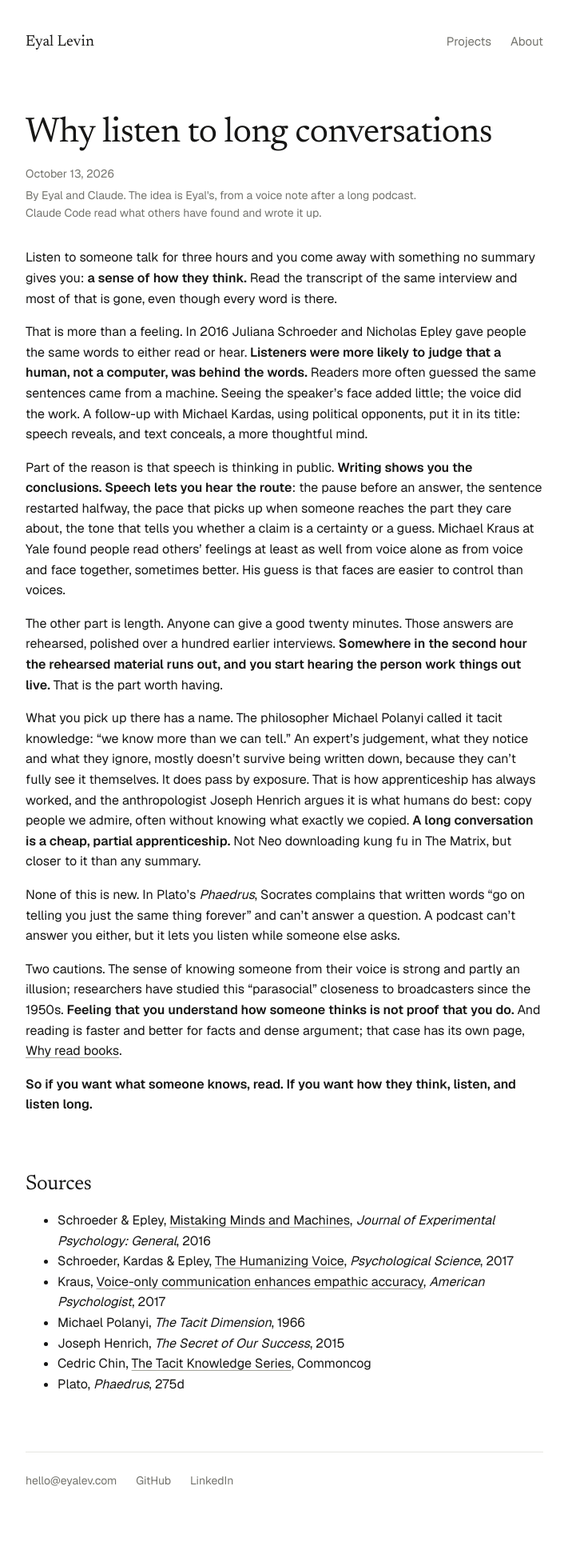
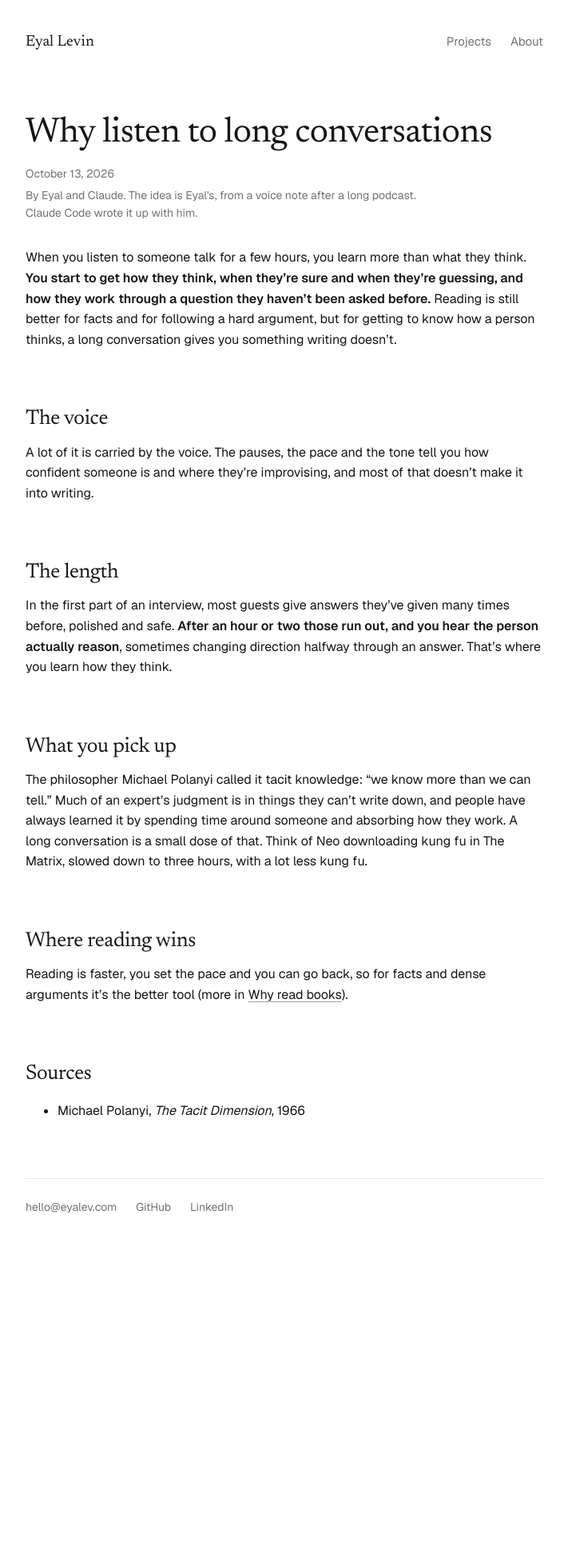
Before and after one commit to eyalev/eyalev.github.io, a Jekyll site: the page built from _with_claude/why-listen-to-long-conversations.md, in a window 1280 px wide. Shown: the whole page at 80% size, without its empty margins (284-995 px from the left). Built offline with Jekyll 4.4.1, drawn with Linux system fonts in a browser that asks for light colours; after the commit the page ends 1601 px from its top, so only the background shows below that.

Commit message:
Listening post: rewrite gist-first, as edited with Eyal
Whole message in the first paragraph; short explained sections after it.
Removed the transcript line, the Schroeder & Epley studies and the
parasocial caveat at Eyal's request.

Co-Authored-By: Claude Opus 5.5 (1M context) <noreply@anthropic.com>

```diff
--- a/_with_claude/why-listen-to-long-conversations.md
+++ b/_with_claude/why-listen-to-long-conversations.md
@@ -4,33 +4,29 @@ title: Why listen to long conversations
 date: 2026-10-13
 redirect_from:
   - /with-claude/what-a-transcript-leaves-out/
-byline: By Eyal and Claude. The idea is Eyal's, from a voice note after a long podcast. Claude Code read what others have found and wrote it up.
-description: What hours of podcasts and long interviews give you that reading doesn't, the evidence behind it, and its limits.
+byline: By Eyal and Claude. The idea is Eyal's, from a voice note after a long podcast. Claude Code wrote it up with him.
+description: What hours of podcasts and long interviews give you that reading doesn't.
 noindex: true
 ---
 
-Listen to someone talk for three hours and you come away with something no summary gives you: **a sense of how they think.** Read the transcript of the same interview and most of that is gone, even though every word is there.
+When you listen to someone talk for a few hours, you learn more than what they think. **You start to get how they think, when they're sure and when they're guessing, and how they work through a question they haven't been asked before.** Reading is still better for facts and for following a hard argument, but for getting to know how a person thinks, a long conversation gives you something writing doesn't.
 
-That is more than a feeling. In 2016 Juliana Schroeder and Nicholas Epley gave people the same words to either read or hear. **Listeners were more likely to judge that a human, not a computer, was behind the words.** Readers more often guessed the same sentences came from a machine. Seeing the speaker's face added little; the voice did the work. A follow-up with Michael Kardas, using political opponents, put it in its title: speech reveals, and text conceals, a more thoughtful mind.
+## The voice
 
-Part of the reason is that speech is thinking in public. **Writing shows you the conclusions. Speech lets you hear the route**: the pause before an answer, the sentence restarted halfway, the pace that picks up when someone reaches the part they care about, the tone that tells you whether a claim is a certainty or a guess. Michael Kraus at Yale found people read others' feelings at least as well from voice alone as from voice and face together, sometimes better. His guess is that faces are easier to control than voices.
+A lot of it is carried by the voice. The pauses, the pace and the tone tell you how confident someone is and where they're improvising, and most of that doesn't make it into writing.
 
-The other part is length. Anyone can give a good twenty minutes. Those answers are rehearsed, polished over a hundred earlier interviews. **Somewhere in the second hour the rehearsed material runs out, and you start hearing the person work things out live.** That is the part worth having.
+## The length
 
-What you pick up there has a name. The philosopher Michael Polanyi called it tacit knowledge: "we know more than we can tell." An expert's judgement, what they notice and what they ignore, mostly doesn't survive being written down, because they can't fully see it themselves. It does pass by exposure. That is how apprenticeship has always worked, and the anthropologist Joseph Henrich argues it is what humans do best: copy people we admire, often without knowing what exactly we copied. **A long conversation is a cheap, partial apprenticeship.** Not Neo downloading kung fu in The Matrix, but closer to it than any summary.
+In the first part of an interview, most guests give answers they've given many times before, polished and safe. **After an hour or two those run out, and you hear the person actually reason**, sometimes changing direction halfway through an answer. That's where you learn how they think.
 
-None of this is new. In Plato's *Phaedrus*, Socrates complains that written words "go on telling you just the same thing forever" and can't answer a question. A podcast can't answer you either, but it lets you listen while someone else asks.
+## What you pick up
 
-Two cautions. The sense of knowing someone from their voice is strong and partly an illusion; researchers have studied this "parasocial" closeness to broadcasters since the 1950s. **Feeling that you understand how someone thinks is not proof that you do.** And reading is faster and better for facts and dense argument; that case has its own page, [Why read books](/with-claude/why-read-books/).
+The philosopher Michael Polanyi called it tacit knowledge: "we know more than we can tell." Much of an expert's judgment is in things they can't write down, and people have always learned it by spending time around someone and absorbing how they work. A long conversation is a small dose of that. Think of Neo downloading kung fu in The Matrix, slowed down to three hours, with a lot less kung fu.
 
-**So if you want what someone knows, read. If you want how they think, listen, and listen long.**
+## Where reading wins
+
+Reading is faster, you set the pace and you can go back, so for facts and dense arguments it's the better tool (more in [Why read books](/with-claude/why-read-books/)).
 
 ## Sources
 
-- Schroeder & Epley, [Mistaking Minds and Machines](https://escholarship.org/uc/item/4904m6bz), *Journal of Experimental Psychology: General*, 2016
-- Schroeder, Kardas & Epley, [The Humanizing Voice](https://newsroom.haas.berkeley.edu/?p=10602), *Psychological Science*, 2017
-- Kraus, [Voice-only communication enhances empathic accuracy](https://insights.som.yale.edu/insights/listeners-glean-emotions-better-from-voice-only-communications), *American Psychologist*, 2017
 - Michael Polanyi, *The Tacit Dimension*, 1966
-- Joseph Henrich, *The Secret of Our Success*, 2015
-- Cedric Chin, [The Tacit Knowledge Series](https://commoncog.com/the-tacit-knowledge-series/), Commoncog
-- Plato, *Phaedrus*, 275d
```
